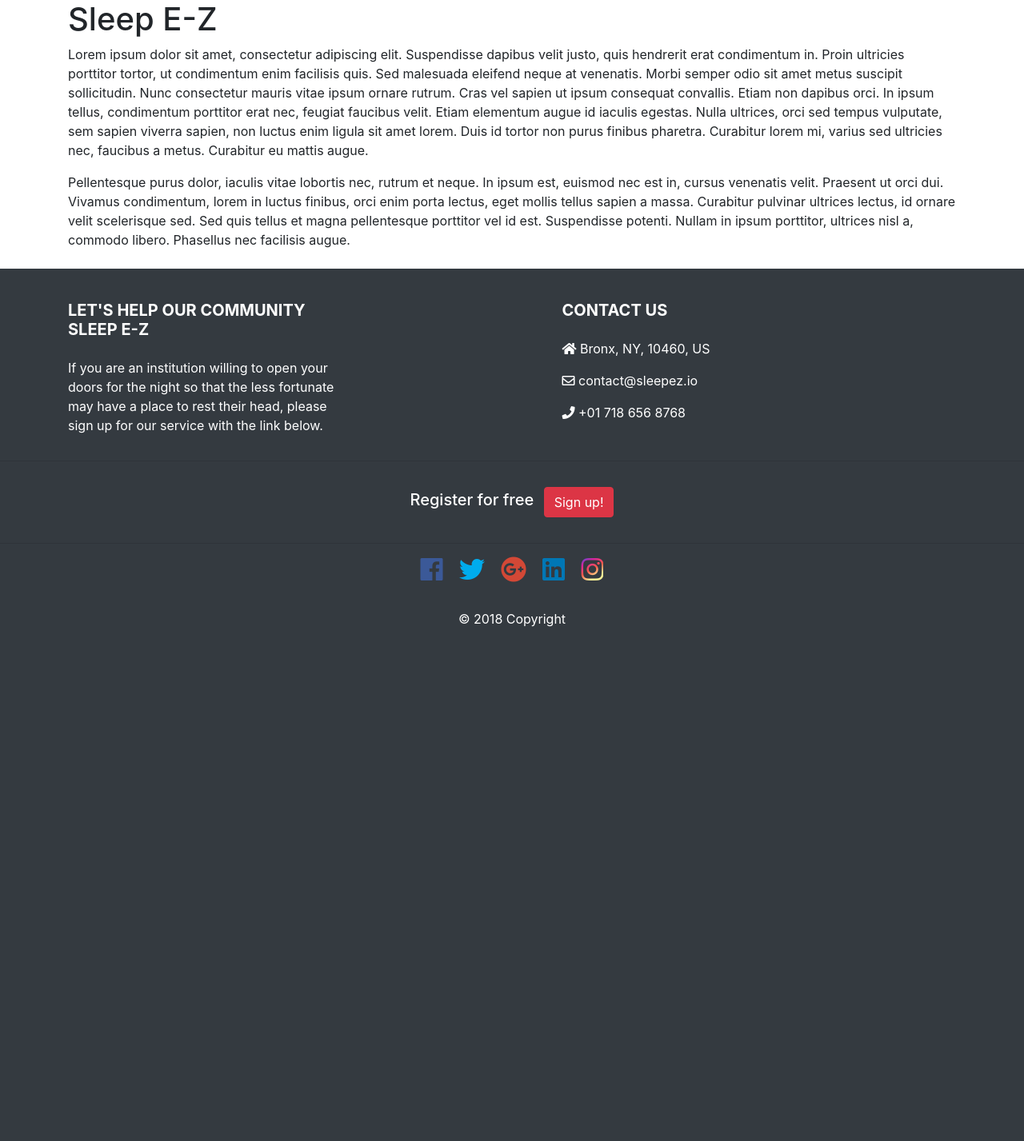
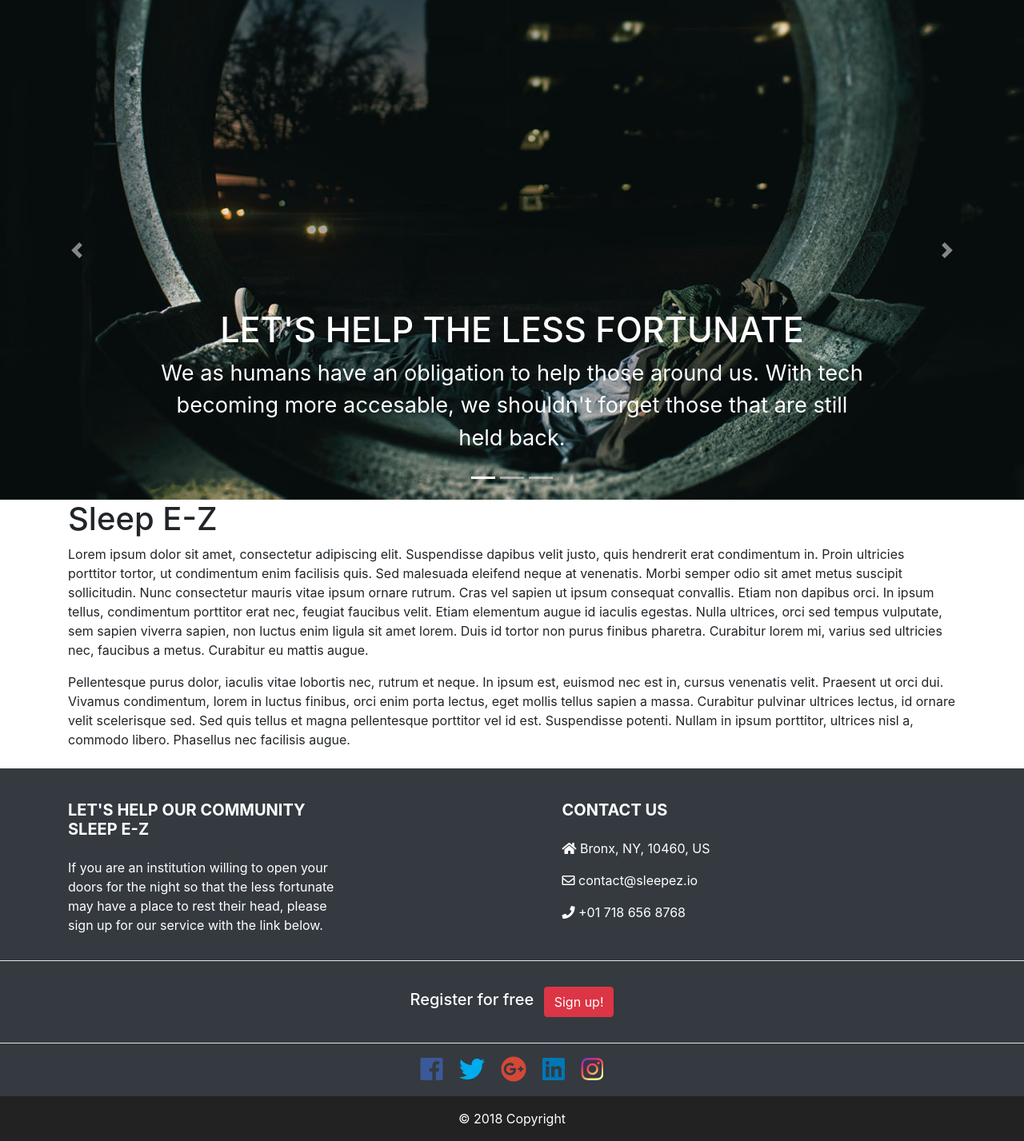
Before and after one commit to j-falcon122/CUNY-Hackathon-2018, a Django app: page / in a window 1280 px wide. Shown: the part 56-1483 px from the top of the page at 80% size. Before the commit the page ends 840 px from the top, so only its background shows below. Run offline with Django 3.2, Linux system fonts and the light colour scheme; some libraries are stand-ins or nearby versions.

Commit message:
work on carousel

```diff
--- a/Hackathon2018/sleepez/static/css/main.css
+++ b/Hackathon2018/sleepez/static/css/main.css
@@ -1,7 +1,22 @@
+/*Carousel CSS*/
+
+.carousel-caption > h5 {
+  font-size: 2.7em;
+  text-transform: uppercase;
+}
+
+.carousel-caption > p {
+  font-size: 1.7em;
+}
 
 /*footer CSS*/
+
 h5 {
   color: #ffffff;
+}
+
+hr {
+  background-color: #ffffff;
 }
 
 #footer-text {
@@ -59,3 +74,7 @@ h5 {
   -webkit-background-clip: text;
   -webkit-text-fill-color: transparent;
 }
+
+.footer-copyright {
+  background-color: #222222;
+}
--- a/Hackathon2018/sleepez/templates/sleepez/index.html
+++ b/Hackathon2018/sleepez/templates/sleepez/index.html
@@ -28,6 +28,46 @@
         </div>
       </div>
     </nav>
+    <!-- CAROUSEL -->
+    <div id="carouselExampleIndicators" class="carousel slide" data-ride="carousel">
+        <ol class="carousel-indicators">
+          <li data-target="#carouselExampleIndicators" data-slide-to="0" class="active"></li>
+          <li data-target="#carouselExampleIndicators" data-slide-to="1"></li>
+          <li data-target="#carouselExampleIndicators" data-slide-to="2"></li>
+        </ol>
+        <div class="carousel-inner">
+        <div class="carousel-item active">
+          <img class="d-block w-100" src="../static/img/slide1.jpg" alt="First slide">
+          <div class="carousel-caption d-none d-md-block">
+            <h5>Let's help the less fortunate</h5>
+            <p>We as humans have an obligation to help those around us. With tech becoming more accesable, we shouldn't forget those that are still held back.</p>
+          </div>
+        </div>
+        <div class="carousel-item">
+          <img class="d-block w-100" src="../static/img/slide2.jpg" alt="Second slide">
+            <div class="carousel-caption d-none d-md-block">
+              <h5>test</h5>
+              <p>testarooney</p>
+          </div>
+        </div>
+        <div class="carousel-item">
+          <img class="d-block w-100" src="../static/img/slide4.jpg" alt="Third slide">
+            <div class="carousel-caption d-none d-md-block">
+              <h5>test</h5>
+              <p>testarooney</p>
+          </div>
+        </div>
+      </div>
+      <a class="carousel-control-prev" href="#carouselExampleIndicators" role="button" data-slide="prev">
+        <span class="carousel-control-prev-icon" aria-hidden="true"></span>
+        <span class="sr-only">Previous</span>
+      </a>
+      <a class="carousel-control-next" href="#carouselExampleIndicators" role="button" data-slide="next">
+        <span class="carousel-control-next-icon" aria-hidden="true"></span>
+        <span class="sr-only">Next</span>
+      </a>
+    </div>
+    <!-- /CAROUSEL -->
     <div class="container">
     <h1>Sleep E-Z</h1>
       <p>Lorem ipsum dolor sit amet, consectetur adipiscing elit. Suspendisse dapibus velit justo, quis hendrerit erat condimentum in. Proin ultricies porttitor tortor, ut condimentum enim facilisis quis. Sed malesuada eleifend neque at venenatis. Morbi semper odio sit amet metus suscipit sollicitudin. Nunc consectetur mauris vitae ipsum ornare rutrum. Cras vel sapien ut ipsum consequat convallis. Etiam non dapibus orci. In ipsum tellus, condimentum porttitor erat nec, feugiat faucibus velit. Etiam elementum augue id iaculis egestas. Nulla ultrices, orci sed tempus vulputate, sem sapien viverra sapien, non luctus enim ligula sit amet lorem. Duis id tortor non purus finibus pharetra. Curabitur lorem mi, varius sed ultricies nec, faucibus a metus. Curabitur eu mattis augue.</p>
--- a/Hackathon2018/sleepez/templatetags/shelter_tags.py
+++ b/Hackathon2018/sleepez/templatetags/shelter_tags.py
@@ -1,5 +1,5 @@
 from django import template
-import urllib.request, json
+import json
 from  ..models import Shelter
 
 register = template.Library()
```
Also changed, not shown: Hackathon2018/sleepez/static/img/mihaly-koles-630421-unsplash.jpg (added), Hackathon2018/sleepez/static/img/randy-jacob-147810-unsplash.jpg (added), Hackathon2018/sleepez/static/img/slide1.jpg (added), Hackathon2018/sleepez/static/img/slide2.jpg (added), Hackathon2018/sleepez/static/img/slide3.jpg (added), Hackathon2018/sleepez/static/img/slide4.jpg (added), Hackathon2018/sleepez/static/img/zac-ong-627333-unsplash.jpg (added), 1 other file.
